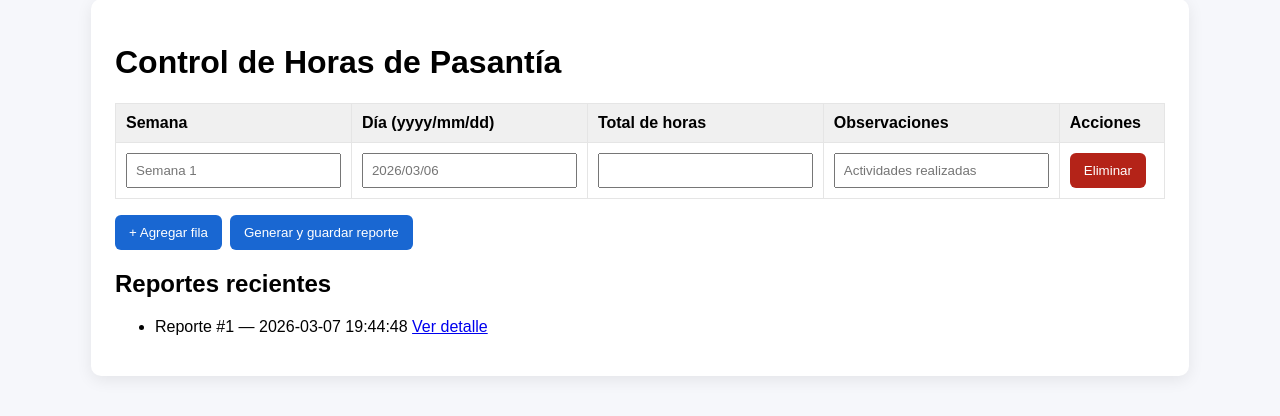
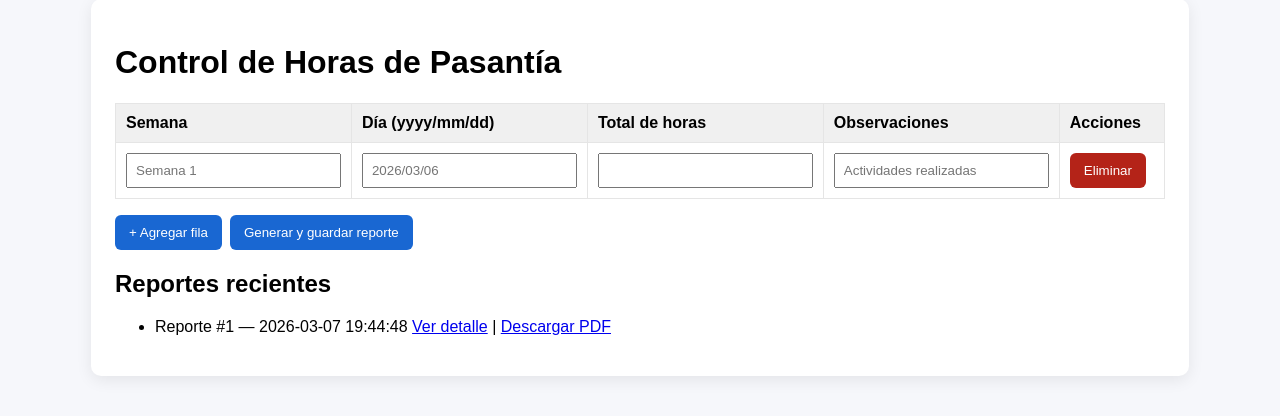
Before and after one commit to AdonayXX/control-horas-pasantia, a Flask app: page / in a window 1280 px wide. Shown: the part 33-449 px from the top of the page. Run offline with Flask 3, Linux system fonts and the light colour scheme; data comes from the database, SQL or seed files in the repository.

Commit message:
Agregar enlace para descargar reportes en la lista de reportes recientes

```diff
--- a/templates/index.html
+++ b/templates/index.html
@@ -46,7 +46,8 @@
             {% for report in reports %}
               <li>
                 Reporte #{{ report.id }} — {{ report.created_at }}
-                <a href="{{ url_for('report_detail', report_id=report.id) }}">Ver detalle</a>
+                <a href="{{ url_for('report_detail', report_id=report.id) }}">Ver detalle</a> |
+                <a href="{{ url_for('download_report', report_id=report.id) }}">Descargar PDF</a>
               </li>
             {% endfor %}
           </ul>
```
Also changed, not shown: 1 other file.
